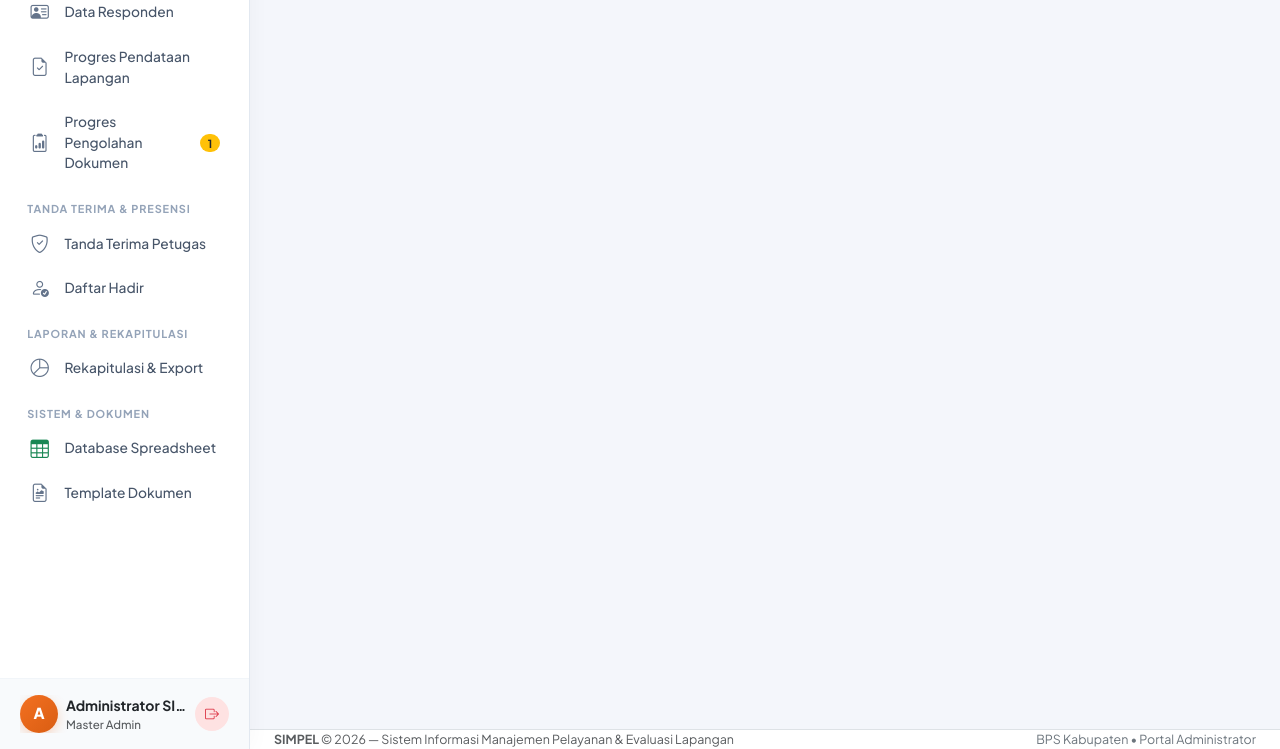
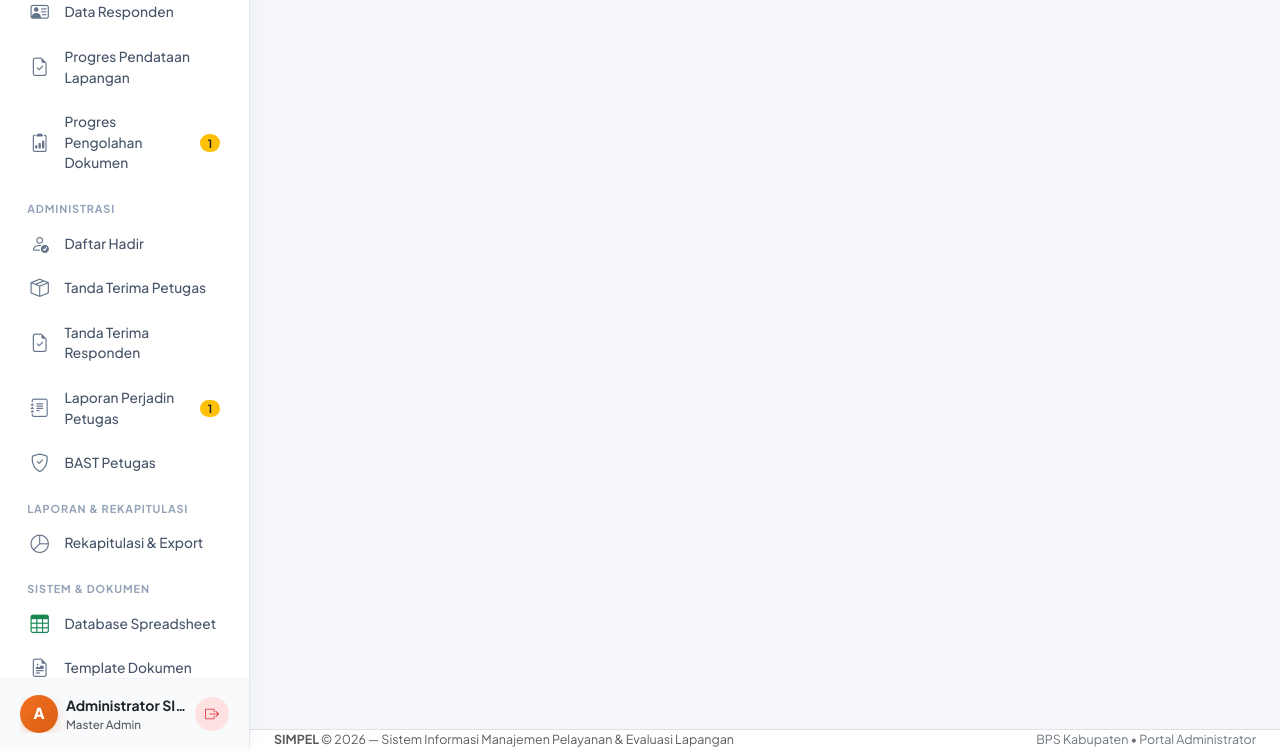
Before and after one commit to mhabil23/Sistem-Informasi-Manajemen-Petugas-Lapangan-SIMPLE-, a Laravel app: page /admin/assignments in a window 1280 px wide. Shown: the part 385-1134 px from the top of the page. Run offline with Laravel 12, Linux system fonts and the light colour scheme; the visitor is signed in with stand-in values (Sample User, id 1); data comes from the database, SQL or seed files in the repository; data that the repository does not hold is empty.

Commit message:
feat: tambahkan kategori menu Administrasi dengan daftar hadir, tanda terima, laporan perjadin, dan BAST petugas

```diff
--- a/resources/views/layouts/app.blade.php
+++ b/resources/views/layouts/app.blade.php
@@ -94,14 +94,29 @@
                             @endif
                         </a>
 
-                        <div class="sp-nav-heading">Tanda Terima &amp; Presensi</div>
-                        <a href="{{ route('admin.basts.officers.index') }}" class="sp-nav-link {{ request()->routeIs('admin.basts.officers.*') ? 'active' : '' }}">
-                            <i class="bi bi-shield-check sp-nav-icon"></i>
-                            <span>Tanda Terima Petugas</span>
-                        </a>
+                        <div class="sp-nav-heading">Administrasi</div>
                         <a href="{{ route('admin.trainings.index') }}" class="sp-nav-link {{ request()->routeIs('admin.trainings.*') ? 'active' : '' }}">
                             <i class="bi bi-person-check sp-nav-icon"></i>
                             <span>Daftar Hadir</span>
+                        </a>
+                        <a href="{{ route('admin.basts.officers.index', ['bast_type' => 'kantor_ke_petugas']) }}" class="sp-nav-link {{ request()->routeIs('admin.basts.officers.*') && request('bast_type') !== 'petugas_ke_kantor' ? 'active' : '' }}">
+                            <i class="bi bi-box-seam sp-nav-icon"></i>
+                            <span>Tanda Terima Petugas</span>
+                        </a>
+                        <a href="{{ route('admin.basts.respondents.index') }}" class="sp-nav-link {{ request()->routeIs('admin.basts.respondents.*') ? 'active' : '' }}">
+                            <i class="bi bi-file-earmark-check sp-nav-icon"></i>
+                            <span>Tanda Terima Responden</span>
+                        </a>
+                        <a href="{{ route('admin.reports.index') }}" class="sp-nav-link {{ request()->routeIs('admin.reports.*') ? 'active' : '' }}">
+                            <i class="bi bi-journal-text sp-nav-icon"></i>
+                            <span>Laporan Perjadin Petugas</span>
+                            @if($sidebarReportBadge > 0)
+                                <span class="badge bg-warning text-dark sp-nav-badge">{{ $sidebarReportBadge }}</span>
+                            @endif
+                        </a>
+                        <a href="{{ route('admin.basts.officers.index', ['bast_type' => 'petugas_ke_kantor']) }}" class="sp-nav-link {{ request()->routeIs('admin.basts.officers.*') && request('bast_type') === 'petugas_ke_kantor' ? 'active' : '' }}">
+                            <i class="bi bi-shield-check sp-nav-icon"></i>
+                            <span>BAST Petugas</span>
                         </a>
 
                         <div class="sp-nav-heading">Laporan &amp; Rekapitulasi</div>
@@ -157,10 +172,29 @@
                             @endif
                         </a>
 
-                        <div class="sp-nav-heading">Tanda Terima &amp; Presensi</div>
-                        <a href="{{ route('admin.basts.officers.index') }}" class="sp-nav-link {{ request()->routeIs('admin.basts.officers.*') ? 'active' : '' }}">
+                        <div class="sp-nav-heading">Administrasi</div>
+                        <a href="{{ route('admin.trainings.index') }}" class="sp-nav-link {{ request()->routeIs('admin.trainings.*') ? 'active' : '' }}">
+                            <i class="bi bi-person-check sp-nav-icon"></i>
+                            <span>Daftar Hadir</span>
+                        </a>
+                        <a href="{{ route('admin.basts.officers.index', ['bast_type' => 'kantor_ke_petugas']) }}" class="sp-nav-link {{ request()->routeIs('admin.basts.officers.*') && request('bast_type') !== 'petugas_ke_kantor' ? 'active' : '' }}">
+                            <i class="bi bi-box-seam sp-nav-icon"></i>
+                            <span>Tanda Terima Petugas</span>
+                        </a>
+                        <a href="{{ route('admin.basts.respondents.index') }}" class="sp-nav-link {{ request()->routeIs('admin.basts.respondents.*') ? 'active' : '' }}">
+                            <i class="bi bi-file-earmark-check sp-nav-icon"></i>
+                            <span>Tanda Terima Responden</span>
+                        </a>
+                        <a href="{{ route('admin.reports.index') }}" class="sp-nav-link {{ request()->routeIs('admin.reports.*') ? 'active' : '' }}">
+                            <i class="bi bi-journal-text sp-nav-icon"></i>
+                            <span>Laporan Perjadin Petugas</span>
+                            @if($sidebarReportBadge > 0)
+                                <span class="badge bg-warning text-dark sp-nav-badge">{{ $sidebarReportBadge }}</span>
+                            @endif
+                        </a>
+                        <a href="{{ route('admin.basts.officers.index', ['bast_type' => 'petugas_ke_kantor']) }}" class="sp-nav-link {{ request()->routeIs('admin.basts.officers.*') && request('bast_type') === 'petugas_ke_kantor' ? 'active' : '' }}">
                             <i class="bi bi-shield-check sp-nav-icon"></i>
-                            <span>Tanda Terima Petugas</span>
+                            <span>BAST Petugas</span>
                         </a>
 
                         <div class="sp-nav-heading">Laporan &amp; Rekapitulasi</div>
--- a/routes/web.php
+++ b/routes/web.php
@@ -115,16 +115,12 @@ Route::middleware(['auth', 'role:admin'])->prefix('admin')->as('admin.')->group(
     Route::post('/notifications/mark-all-read', [\App\Http\Controllers\Admin\NotificationController::class, 'markAllRead'])->name('notifications.mark-all-read');
     Route::patch('/notifications/{notification}/read', [\App\Http\Controllers\Admin\NotificationController::class, 'markAsRead'])->name('notifications.read');
 
-    // Daftar Hadir Kegiatan & Pelatihan (Admin)
+    // Daftar Hadir Kegiatan & Pelatihan (CUD Admin)
     Route::get('/trainings/template/download', [\App\Http\Controllers\Admin\TrainingController::class, 'downloadTemplate'])->name('trainings.template.download');
     Route::post('/trainings/parse-excel', [\App\Http\Controllers\Admin\TrainingController::class, 'parseExcelParticipants'])->name('trainings.parse-excel');
-    Route::get('/trainings', [\App\Http\Controllers\Admin\TrainingController::class, 'index'])->name('trainings.index');
     Route::post('/trainings', [\App\Http\Controllers\Admin\TrainingController::class, 'store'])->name('trainings.store');
-    Route::get('/trainings/{training}', [\App\Http\Controllers\Admin\TrainingController::class, 'show'])->name('trainings.show');
     Route::put('/trainings/{training}', [\App\Http\Controllers\Admin\TrainingController::class, 'update'])->name('trainings.update');
     Route::delete('/trainings/{training}', [\App\Http\Controllers\Admin\TrainingController::class, 'destroy'])->name('trainings.destroy');
-    Route::get('/trainings/{training}/preview-pdf', [\App\Http\Controllers\Admin\TrainingController::class, 'previewAttendancePdf'])->name('trainings.preview');
-    Route::get('/trainings/{training}/attendance-pdf', [\App\Http\Controllers\Admin\TrainingController::class, 'exportAttendancePdf'])->name('trainings.attendance.pdf');
     Route::post('/trainings/{training}/participants', [\App\Http\Controllers\Admin\TrainingController::class, 'storeParticipant'])->name('trainings.participants.store');
     Route::put('/trainings/{training}/participants/{participant}', [\App\Http\Controllers\Admin\TrainingController::class, 'updateParticipant'])->name('trainings.participants.update');
     Route::delete('/trainings/{training}/participants/{participant}', [\App\Http\Controllers\Admin\TrainingController::class, 'destroyParticipant'])->name('trainings.participants.destroy');
@@ -175,6 +171,12 @@ Route::middleware(['auth', 'role:admin,pegawai'])->prefix('admin')->as('admin.')
     Route::get('/reports/{report}/download', [\App\Http\Controllers\Admin\ReportController::class, 'downloadPdf'])->name('reports.download');
     Route::get('/reports/{report}/preview', [\App\Http\Controllers\Admin\ReportController::class, 'previewPdf'])->name('reports.preview');
 
+    // Daftar Hadir Kegiatan & Pelatihan (Read/Preview/Download)
+    Route::get('/trainings', [\App\Http\Controllers\Admin\TrainingController::class, 'index'])->name('trainings.index');
+    Route::get('/trainings/{training}', [\App\Http\Controllers\Admin\TrainingController::class, 'show'])->name('trainings.show');
+    Route::get('/trainings/{training}/preview-pdf', [\App\Http\Controllers\Admin\TrainingController::class, 'previewAttendancePdf'])->name('trainings.preview');
+    Route::get('/trainings/{training}/attendance-pdf', [\App\Http\Controllers\Admin\TrainingController::class, 'exportAttendancePdf'])->name('trainings.attendance.pdf');
+
     // Rekapitulasi & Export
     Route::get('/recapitulation', [\App\Http\Controllers\Admin\RecapitulationController::class, 'index'])->name('recapitulation.index');
     Route::get('/recapitulation/pdf', [\App\Http\Controllers\Admin\RecapitulationController::class, 'exportPdf'])->name('recapitulation.pdf');
```
